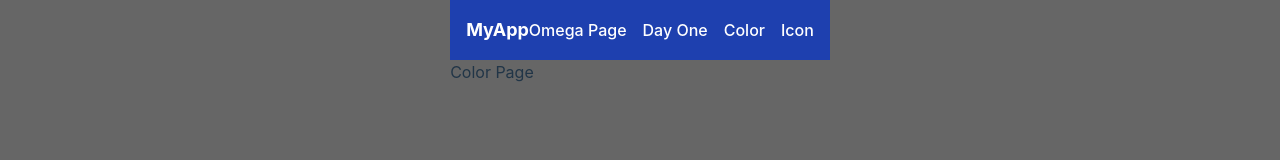
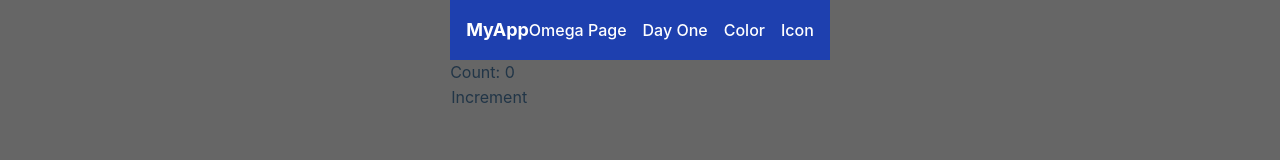
Before and after one commit to waittinghsu/react-framework, a React (Vite) app: page /react-framework/demo/color in a window 1280 px wide. Shown: the top 160 px of the page. Built offline with nearby package versions, Linux system fonts and the light colour scheme.

Commit message:
[feat] gitHub pages 刷新問題

```diff
--- a/src/pages/ColorPage.jsx
+++ b/src/pages/ColorPage.jsx
@@ -1,7 +1,39 @@
-const ColorPage = () => (
-  <div>
-    <h2>Color Page</h2>
-  </div>
-);
+import { useEffect, useInsertionEffect, useLayoutEffect, useState } from 'react';
+
+
+const ColorPage = () => {
+  const [count, setCount] = useState(0);
+
+  useInsertionEffect(() => {
+    console.log('useInsertionEffect: 副作用執行', count);
+
+    return () => {
+      console.log('useInsertionEffect: 清理函數執行', count);
+    };
+  }, [count]);
+
+  useLayoutEffect(() => {
+    console.log('useLayoutEffect: 副作用執行', count);
+
+    return () => {
+      console.log('useLayoutEffect: 清理函數執行', count);
+    };
+  }, [count]);
+
+  useEffect(() => {
+    console.log('useEffect: 副作用執行', count);
+
+    return () => {
+      console.log('useEffect: 清理函數執行', count);
+    };
+  }, [count]);
+
+  return (
+    <div>
+      <p>Count: {count}</p>
+      <button onClick={() => setCount(count + 1)}>Increment</button>
+    </div>
+  );
+};
 
 export default ColorPage;
```
